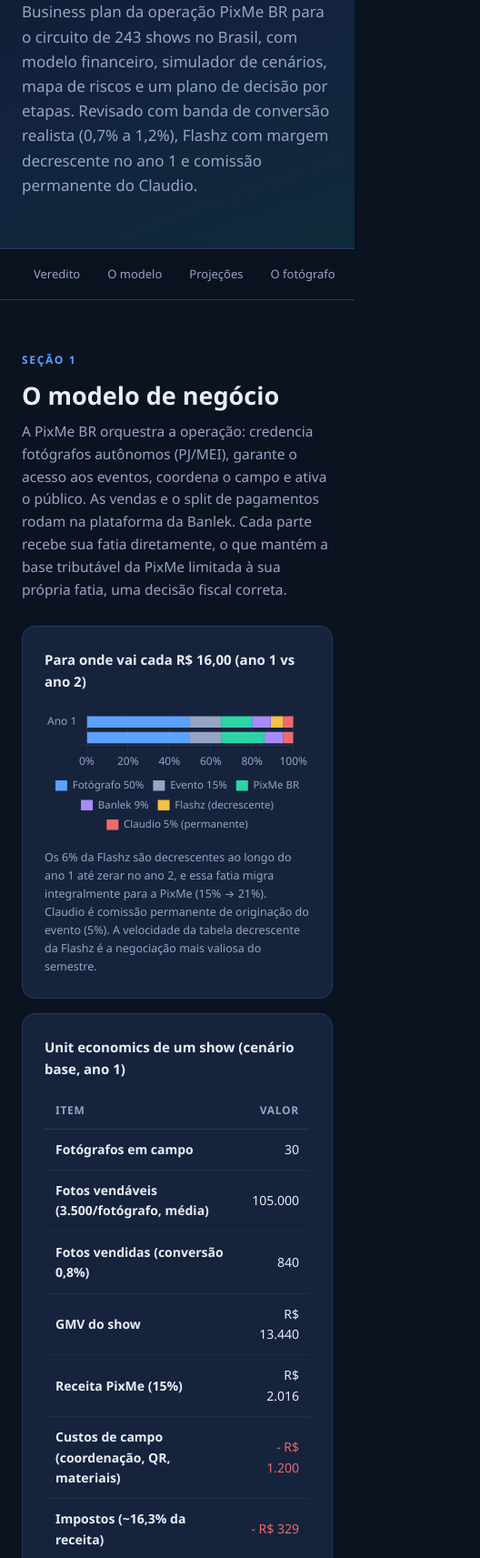
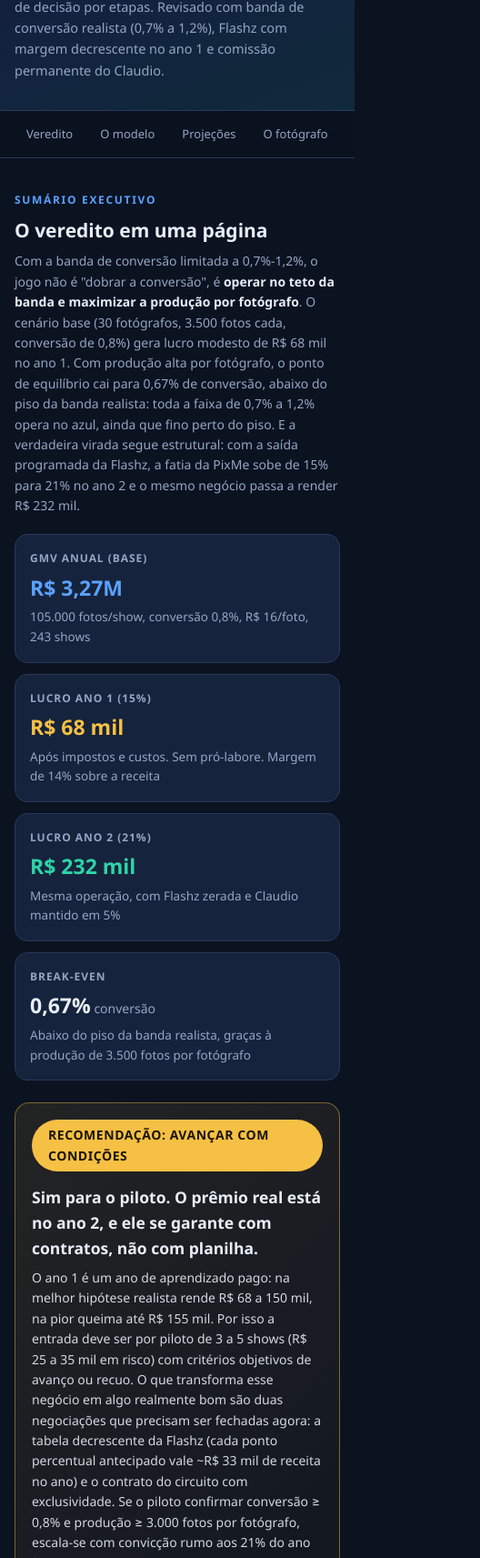
Before and after one commit to rgiosa/rgiosa-site, a plain HTML site: page pixme/business-plan-pixme-br.html in a window 390 px wide. Shown: the part 287-2000 px from the top of the page at 91% size, 528 px wide, since content can reach past the window. Drawn offline with nearby package versions, Linux system fonts and the light colour scheme.

Commit message:
Enhance mobile responsiveness and content
Add mobile styles and update executive summary section.

```diff
--- a/pixme/business-plan-pixme-br.html
+++ b/pixme/business-plan-pixme-br.html
@@ -91,6 +91,42 @@
   .reveal.on{opacity:1;transform:none}
   .mt{margin-top:24px}
   strong{color:var(--ink)}
+  /* mobile */
+  @media(max-width:640px){
+    header.hero{padding:44px 0 32px}
+    h1{font-size:27px}
+    h2{font-size:21px}
+    .sub{font-size:14.5px}
+    .lead{font-size:14px;margin-bottom:20px}
+    .wrap{padding:0 16px}
+    nav .wrap{padding:8px 16px}
+    section{padding:36px 0}
+    .grid{gap:12px}
+    .card{padding:16px}
+    .card h3{font-size:15px}
+    .card p{font-size:13.5px}
+    .kpi{font-size:23px}
+    .verdict{padding:18px}
+    .verdict h3{font-size:17.5px}
+    .verdict p{font-size:14px}
+    .chartbox{padding:14px;overflow-x:auto;-webkit-overflow-scrolling:touch}
+    .chartbox table{min-width:540px}
+    table{font-size:12.5px}
+    th,td{padding:8px 8px}
+    canvas{max-height:260px}
+    .sim{padding:18px}
+    .sim-grid{gap:24px}
+    .sim-out{gap:10px}
+    .sim-out .card{padding:12px 14px}
+    .sim-out .kpi{font-size:19px}
+    #simBadge{font-size:14px;padding:11px}
+    .ctrl label{font-size:13px}
+    .gate{gap:12px;padding-bottom:24px}
+    .gnum{width:36px;height:36px;font-size:14px}
+    .gate::before{left:17px;top:40px}
+    .gbody h3{font-size:15px}
+    .gbody p,.gbody ul{font-size:13.5px}
+  }
 </style>
 </head>
 <body>
@@ -115,6 +151,25 @@
   <a href="#pixmeusa">PixMe USA</a>
   <a href="#roadmap">Plano de decisão</a>
 </div></nav>
+
+<section id="veredito"><div class="wrap reveal">
+  <div class="kick">Sumário executivo</div>
+  <h2>O veredito em uma página</h2>
+  <p class="lead">Com a banda de conversão limitada a 0,7%-1,2%, o jogo não é "dobrar a conversão", é <strong>operar no teto da banda e maximizar a produção por fotógrafo</strong>. O cenário base (30 fotógrafos, 3.500 fotos cada, conversão de 0,8%) gera lucro modesto de R$ 68 mil no ano 1. Com produção alta por fotógrafo, o ponto de equilíbrio cai para 0,67% de conversão, abaixo do piso da banda realista: toda a faixa de 0,7% a 1,2% opera no azul, ainda que fino perto do piso. E a verdadeira virada segue estrutural: com a saída programada da Flashz, a fatia da PixMe sobe de 15% para 21% no ano 2 e o mesmo negócio passa a render R$ 232 mil.</p>
+
+  <div class="grid g4">
+    <div class="card"><div class="lab">GMV anual (base)</div><div class="kpi blue">R$ 3,27M</div><p>105.000 fotos/show, conversão 0,8%, R$ 16/foto, 243 shows</p></div>
+    <div class="card"><div class="lab">Lucro ano 1 (15%)</div><div class="kpi yellow">R$ 68 mil</div><p>Após impostos e custos. Sem pró-labore. Margem de 14% sobre a receita</p></div>
+    <div class="card"><div class="lab">Lucro ano 2 (21%)</div><div class="kpi green">R$ 232 mil</div><p>Mesma operação, com Flashz zerada e Claudio mantido em 5%</p></div>
+    <div class="card"><div class="lab">Break-even</div><div class="kpi">0,67%<small> conversão</small></div><p>Abaixo do piso da banda realista, graças à produção de 3.500 fotos por fotógrafo</p></div>
+  </div>
+
+  <div class="verdict">
+    <span class="badge">RECOMENDAÇÃO: AVANÇAR COM CONDIÇÕES</span>
+    <h3>Sim para o piloto. O prêmio real está no ano 2, e ele se garante com contratos, não com planilha.</h3>
+    <p>O ano 1 é um ano de aprendizado pago: na melhor hipótese realista rende R$ 68 a 150 mil, na pior queima até R$ 155 mil. Por isso a entrada deve ser por piloto de 3 a 5 shows (R$ 25 a 35 mil em risco) com critérios objetivos de avanço ou recuo. O que transforma esse negócio em algo realmente bom são duas negociações que precisam ser fechadas agora: a tabela decrescente da Flashz (cada ponto percentual antecipado vale ~R$ 33 mil de receita no ano) e o contrato do circuito com exclusividade. Se o piloto confirmar conversão ≥ 0,8% e produção ≥ 3.000 fotos por fotógrafo, escala-se com convicção rumo aos 21% do ano 2.</p>
+  </div>
+</div></section>
 
 <section id="modelo"><div class="wrap reveal">
   <div class="kick">Seção 1</div>
```
